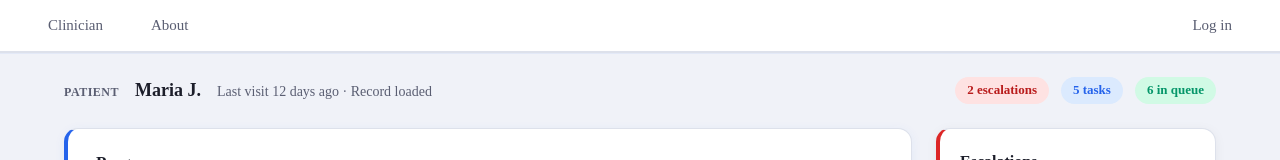
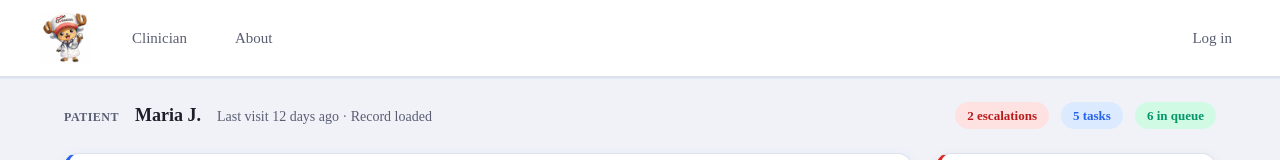
Before and after one commit to nguyendylan164-droid/AxxessHack, a React app in the folder frontend/: page / in a window 1280 px wide. Shown: the top 160 px of the page. Built offline with nearby package versions, Linux system fonts and the light colour scheme; no server answers; the HTML template or start-up script is replaced by a standard one.

Commit message:
added logo

```diff
--- a/frontend/src/App.css
+++ b/frontend/src/App.css
@@ -37,6 +37,12 @@ body {
   border-bottom: 2px solid var(--border);
   padding: 0.75rem 1.5rem;
   box-shadow: 0 1px 0 rgba(37, 99, 235, 0.06);
+}
+
+.Logo{
+  height: 52px;
+  width: 52px;
+
 }
 
 .navbar-inner {
--- a/frontend/src/App.tsx
+++ b/frontend/src/App.tsx
@@ -11,8 +11,10 @@ function Layout() {
 
   return (
     <div className="layout">
+
       <nav className="navbar">
         <div className="navbar-inner">
+          <img src = "/Logo.png" alt="Axxess Logo" className="Logo"/>
           <Link to="/" className="nav-link">Clinician</Link>
           <Link to="/about" className="nav-link">About</Link>
           {!loading && (
```
Also changed, not shown: frontend/public/Logo.png (added), 1 other file (tests, documents, lock files or other folders).
